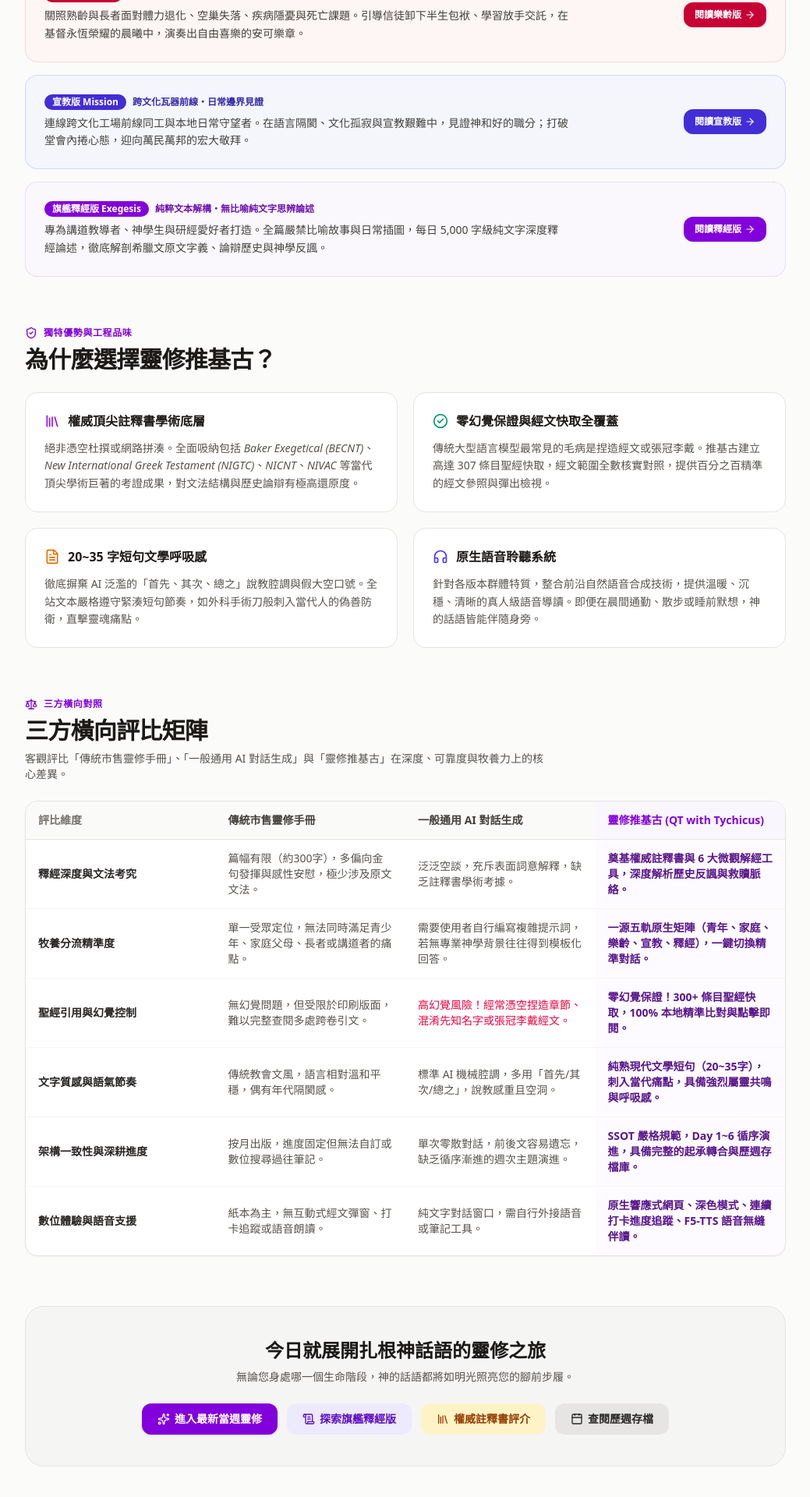
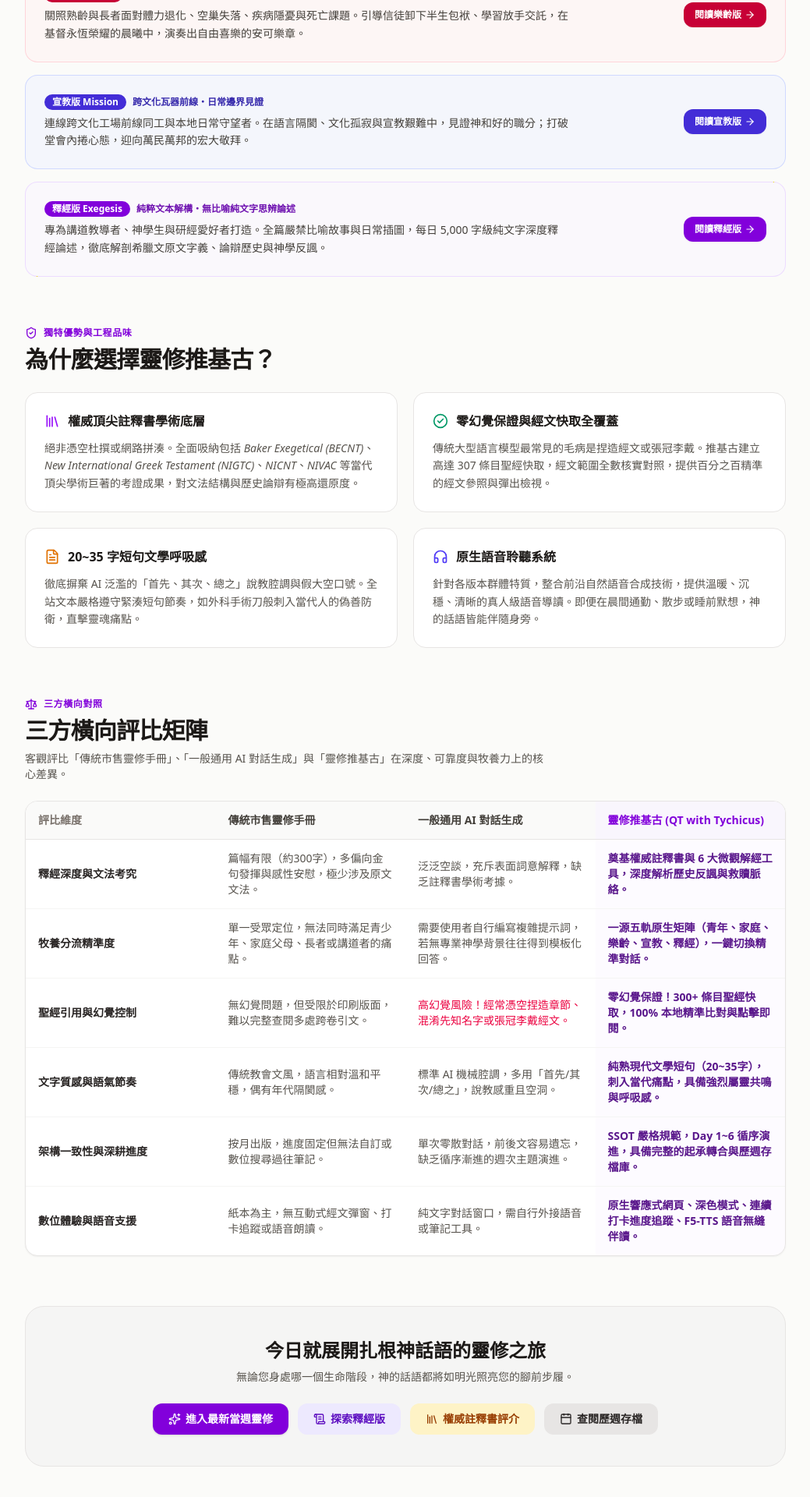
Before and after one commit to TychicusAI/QT-with-Tychicus, a Next.js app: page /about in a window 1280 px wide. Shown: the part 1894-3814 px from the top of the page at 78% size, without its empty margins (120-1159 px from the left). Built offline with nearby package versions, Linux system fonts and the light colour scheme.

Commit message:
style: 將「旗艦釋經版」統一更名為「釋經版」

```diff
--- a/src/components/AboutViewer.tsx
+++ b/src/components/AboutViewer.tsx
@@ -302,7 +302,7 @@ export function AboutViewer() {
               <div className="space-y-1.5 max-w-2xl">
                 <div className="flex items-center gap-2">
                   <span className="px-2.5 py-0.5 rounded-full text-xs font-extrabold bg-purple-700 text-white">
-                    旗艦釋經版 Exegesis
+                    釋經版 Exegesis
                   </span>
                   <span className="text-xs text-purple-800 dark:text-purple-300 font-semibold">
                     純粹文本解構・無比喻純文字思辨論述
@@ -531,7 +531,7 @@ export function AboutViewer() {
               className="px-5 py-2.5 rounded-xl bg-violet-100 hover:bg-violet-200 dark:bg-violet-950 dark:hover:bg-violet-900 text-violet-800 dark:text-violet-300 font-bold text-xs sm:text-sm transition flex items-center gap-1.5"
             >
               <ScrollText className="w-4 h-4" />
-              <span>探索旗艦釋經版</span>
+              <span>探索釋經版</span>
             </Link>
 
             <Link
--- a/src/components/HomeContainer.tsx
+++ b/src/components/HomeContainer.tsx
@@ -321,7 +321,7 @@ export function HomeContainer() {
                   <ScrollText className="w-4 h-4" />
                 </div>
                 <h3 className="font-bold text-sm sm:text-base text-stone-900 dark:text-stone-100">
-                  旗艦釋經深研專區
+                  釋經深研專區
                 </h3>
                 <p className="text-xs text-stone-600 dark:text-stone-400 leading-relaxed line-clamp-3">
                   專為講道者與研經者打造，純文字思辨論述、無比喻插圖的 5,000 字級文本微觀解經深度篇章。
```
Also changed, not shown: prompts/qt_for_exegesis.txt, prompts/topics_for_exegesis.txt, 1 other file (tests, documents, lock files or other folders).
